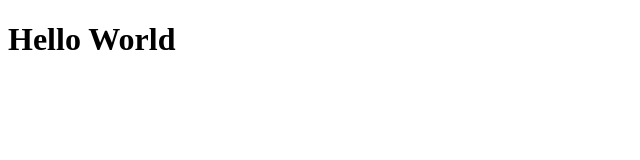
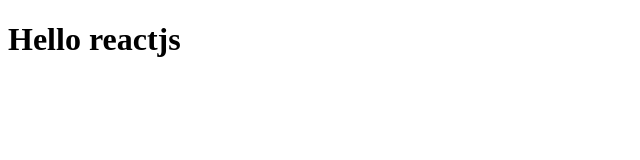
Before and after one commit to victor-magaldi/github-explorer, a React app: page / in a window 1280 px wide. Shown: the top 160 px of the page, without its empty margins (0-640 px from the left). Built offline with nearby package versions, Linux system fonts and the light colour scheme.

Commit message:
configure webpack serve

```diff
--- a/src/App.jsx
+++ b/src/App.jsx
@@ -1,3 +1,3 @@
 export function App() {
-  return <h1>Hello World</h1>;
+    return <h1>Hello reactjs</h1>;
 }
--- a/webpack.config.js
+++ b/webpack.config.js
@@ -10,6 +10,11 @@ module.exports = {
     },
     resolve: {
         extensions: [".js", ".jsx"],
+    },
+    devServer: {
+        static: {
+            directory: path.join(__dirname, "public"),
+        },
     },
     plugins: [
         new HtmlWebpackPlugin({
```
